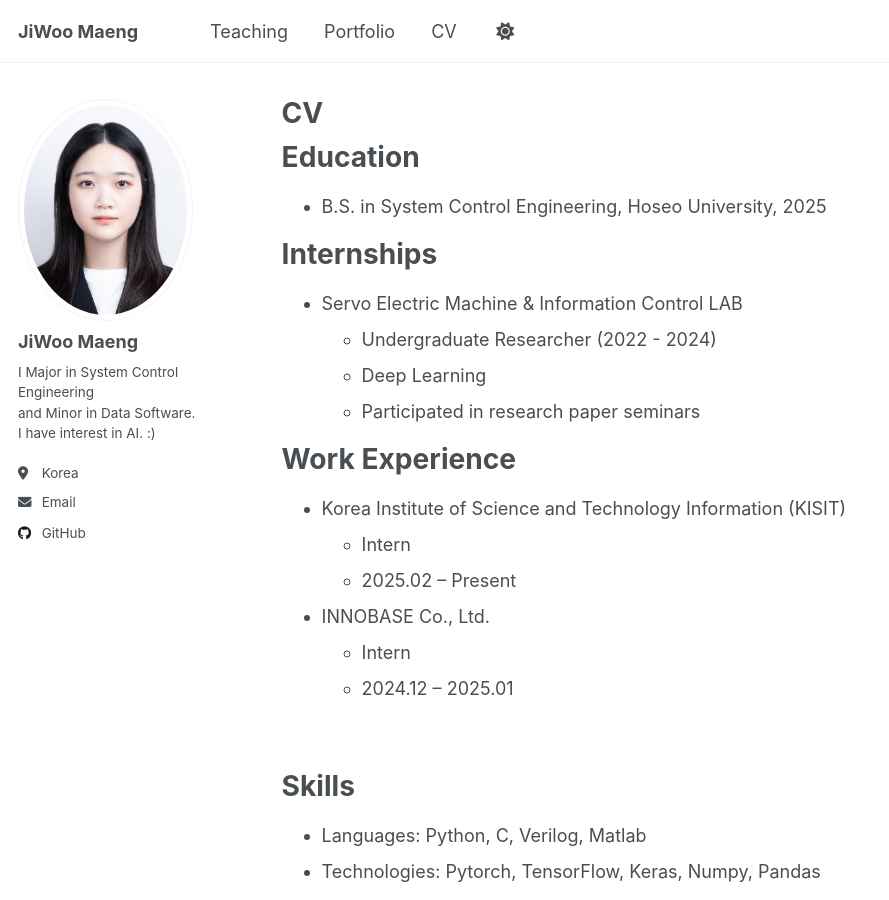
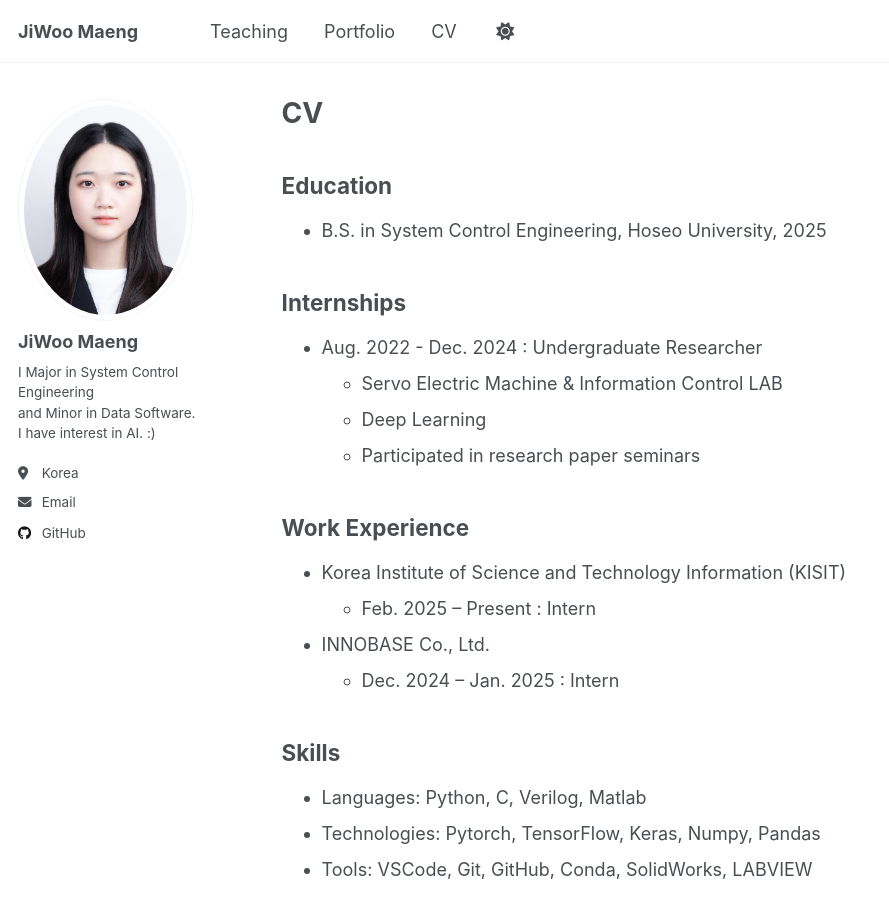
Before and after one commit to JiWoo-M02/JiWoo-M02.github.io, a Jekyll site: the page built from _pages/cv.md, in a window 1280 px wide and 900 px high. Shown: the whole window, without its empty margins (0-889 px from the left). Built offline with Jekyll 4.4.1, drawn with Linux system fonts in a browser that asks for light colours; a script that is not in the unit is left out.

Commit message:
Update cv.md

```diff
--- a/_pages/cv.md
+++ b/_pages/cv.md
@@ -10,59 +10,39 @@ redirect_from:
 {% include base_path %}
 
 Education
-======
-<!--* Ph.D in Version Control Theory, GitHub University, 2018 (expected)
-* M.S. in Jekyll, GitHub University, 2014-->
+------
 * B.S. in System Control Engineering, Hoseo University, 2025
 
 Internships
-======
-* Servo Electric Machine & Information Control LAB
-  * Undergraduate Researcher (2022 - 2024)
+------
+* Aug. 2022 - Dec. 2024 : Undergraduate Researcher
+  * Servo Electric Machine & Information Control LAB
   * Deep Learning
   * Participated in research paper seminars
 
 Work Experience
-======
+------
 * Korea Institute of Science and Technology Information (KISIT)
-  * Intern
-  * 2025.02 – Present
+  * Feb. 2025 – Present : Intern
 
 * INNOBASE Co., Ltd.
-  * Intern
-  * 2024.12 – 2025.01
+  * Dec. 2024 – Jan. 2025 : Intern
 
-<br>
 
 Skills
-======
+------
 * Languages: Python, C, Verilog, Matlab
 * Technologies: Pytorch, TensorFlow, Keras, Numpy, Pandas
 * Tools: VSCode, Git, GitHub, Conda, SolidWorks, LABVIEW
 
 
-<!--Publications
-======
-  <ul>{% for post in site.publications reversed %}
-    {% include archive-single-cv.html %}
-  {% endfor %}</ul>
-
-Talks
-======
-  <ul>{% for post in site.talks reversed %}
-    {% include archive-single-talk-cv.html  %}
-  {% endfor %}</ul>-->
-
-<br>
-
 Teaching
-======
+------
   <ul>{% for post in site.teaching reversed %}
     {% include archive-single-cv.html %}
   {% endfor %}</ul>
 
-<br>
 
 Service and leadership
-======
+------
 * Currently signed in to 43 different slack teams
```
